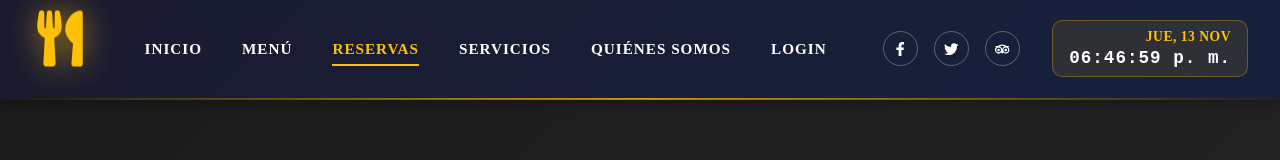
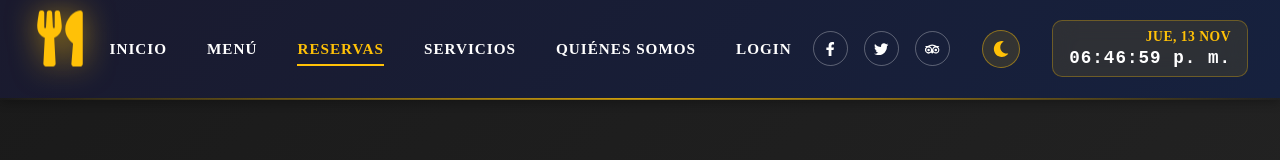
Before and after one commit to EmaYbarra01/LaViejaEstacion-RestoBar, a React (Vite) app in the folder frontend/: page /reservas in a window 1280 px wide. Shown: the top 160 px of the page. Built offline with nearby package versions, Linux system fonts and the light colour scheme; no server answers.

Commit message:
Agregar modo nocturno global

```diff
--- a/frontend/src/App.css
+++ b/frontend/src/App.css
@@ -1,4 +1,24 @@
 /* App.css */
+
+:root {
+  color-scheme: light;
+  --theme-page: #fffaf0;
+  --theme-surface: #ffffff;
+  --theme-surface-muted: #f5f1e8;
+  --theme-text: #1a1a2e;
+  --theme-text-muted: #667085;
+  --theme-border: rgba(26, 26, 46, 0.12);
+}
+
+:root[data-theme='night'] {
+  color-scheme: dark;
+  --theme-page: #10141d;
+  --theme-surface: #18202c;
+  --theme-surface-muted: #222d3b;
+  --theme-text: #f5f7fa;
+  --theme-text-muted: #b6c0ce;
+  --theme-border: rgba(255, 255, 255, 0.14);
+}
 
 * {
   box-sizing: border-box;
@@ -11,6 +31,35 @@ html {
   padding: 0;
   overflow-x: hidden;
   max-width: 100vw;
+}
+
+body {
+  background: var(--theme-page);
+  color: var(--theme-text);
+  transition: background-color 0.25s ease, color 0.25s ease;
+}
+
+#root {
+  background: var(--theme-page);
+}
+
+:root[data-theme='night'] .main-content,
+:root[data-theme='night'] footer {
+  background-color: var(--theme-page);
+  color: var(--theme-text);
+}
+
+:root[data-theme='night'] input,
+:root[data-theme='night'] select,
+:root[data-theme='night'] textarea {
+  background-color: var(--theme-surface);
+  color: var(--theme-text);
+  border-color: var(--theme-border);
+}
+
+:root[data-theme='night'] input::placeholder,
+:root[data-theme='night'] textarea::placeholder {
+  color: var(--theme-text-muted);
 }
 
 #root,
--- a/frontend/src/App.jsx
+++ b/frontend/src/App.jsx
@@ -1,4 +1,4 @@
-import { useState } from "react";
+import { useEffect, useState } from "react";
 import Header from "./components/Header";
 import Footer from "./components/Footer";
 import { Routes, Route } from "react-router-dom";
@@ -29,13 +29,20 @@ import MisReservas from "./pages/MisReservas";
 import Empleados from "./pages/Empleados";
 import Dashboard from "./pages/Dashboard";
 import SuperadminDashboard from "./pages/SuperadminDashboard";
-import useUserStore from './store/useUserStore';
 
 function App() {
-  const { user } = useUserStore();
+  const [isNightMode, setIsNightMode] = useState(() => (
+    localStorage.getItem('la-vieja-estacion-theme') === 'night'
+  ));
 
   // Inicializar la autenticación al cargar la aplicación
   useAuthInitializer();
+
+  useEffect(() => {
+    const theme = isNightMode ? 'night' : 'day';
+    document.documentElement.dataset.theme = theme;
+    localStorage.setItem('la-vieja-estacion-theme', theme);
+  }, [isNightMode]);
 
   // No bloquear la UI mientras se verifica la autenticación
   // Dejar que las rutas protegidas manejen su propio loading
@@ -43,7 +50,10 @@ function App() {
   return (
     <>
       {/* Mostrar Header siempre, la navegación se oculta por rol en Header.jsx */}
-      <Header />
+      <Header
+        isNightMode={isNightMode}
+        onToggleNightMode={() => setIsNightMode((current) => !current)}
+      />
       <div className="main-content">
         <Routes>
           <Route path="/" element={<HomePage />} />
--- a/frontend/src/components/Header.css
+++ b/frontend/src/components/Header.css
@@ -109,6 +109,29 @@
   display: flex;
   align-items: center;
   gap: 2rem;
+}
+
+.theme-toggle {
+  width: 38px;
+  height: 38px;
+  display: inline-flex;
+  align-items: center;
+  justify-content: center;
+  border: 1px solid rgba(255, 193, 7, 0.45);
+  border-radius: 50%;
+  background: rgba(255, 193, 7, 0.12);
+  color: #ffc107;
+  cursor: pointer;
+  font-size: 1rem;
+  transition: transform 0.2s ease, background 0.2s ease, color 0.2s ease;
+}
+
+.theme-toggle:hover,
+.theme-toggle:focus-visible {
+  background: #ffc107;
+  color: #1a1a2e;
+  transform: translateY(-2px);
+  outline: none;
 }
 
 /* Social Icons */
--- a/frontend/src/components/Header.jsx
+++ b/frontend/src/components/Header.jsx
@@ -1,10 +1,10 @@
 import React, { useState, useEffect } from 'react';
 import { Link, NavLink, useNavigate } from 'react-router-dom';
-import { FaUtensils, FaFacebookF, FaTwitter, FaTripadvisor, FaBars, FaTimes, FaUser, FaSignOutAlt } from 'react-icons/fa';
+import { FaUtensils, FaFacebookF, FaTwitter, FaTripadvisor, FaBars, FaTimes, FaUser, FaSignOutAlt, FaMoon, FaSun } from 'react-icons/fa';
 import './Header.css';
 import useUserStore from '../store/useUserStore';
 
-export default function Header() {
+export default function Header({ isNightMode, onToggleNightMode }) {
   const navigate = useNavigate();
   const [isMenuOpen, setIsMenuOpen] = useState(false);
   const [currentDateTime, setCurrentDateTime] = useState(new Date());
@@ -130,6 +130,15 @@ export default function Header() {
               <FaTripadvisor />
             </a>
           </div>
+          <button
+            type="button"
+            className="theme-toggle"
+            onClick={onToggleNightMode}
+            aria-label={isNightMode ? 'Activar modo diurno' : 'Activar modo nocturno'}
+            title={isNightMode ? 'Modo diurno' : 'Modo nocturno'}
+          >
+            {isNightMode ? <FaSun /> : <FaMoon />}
+          </button>
           <div className="datetime-display">
             <div className="date-text">{formatDate(currentDateTime)}</div>
             <div className="time-text">{formatTime(currentDateTime)}</div>
```
